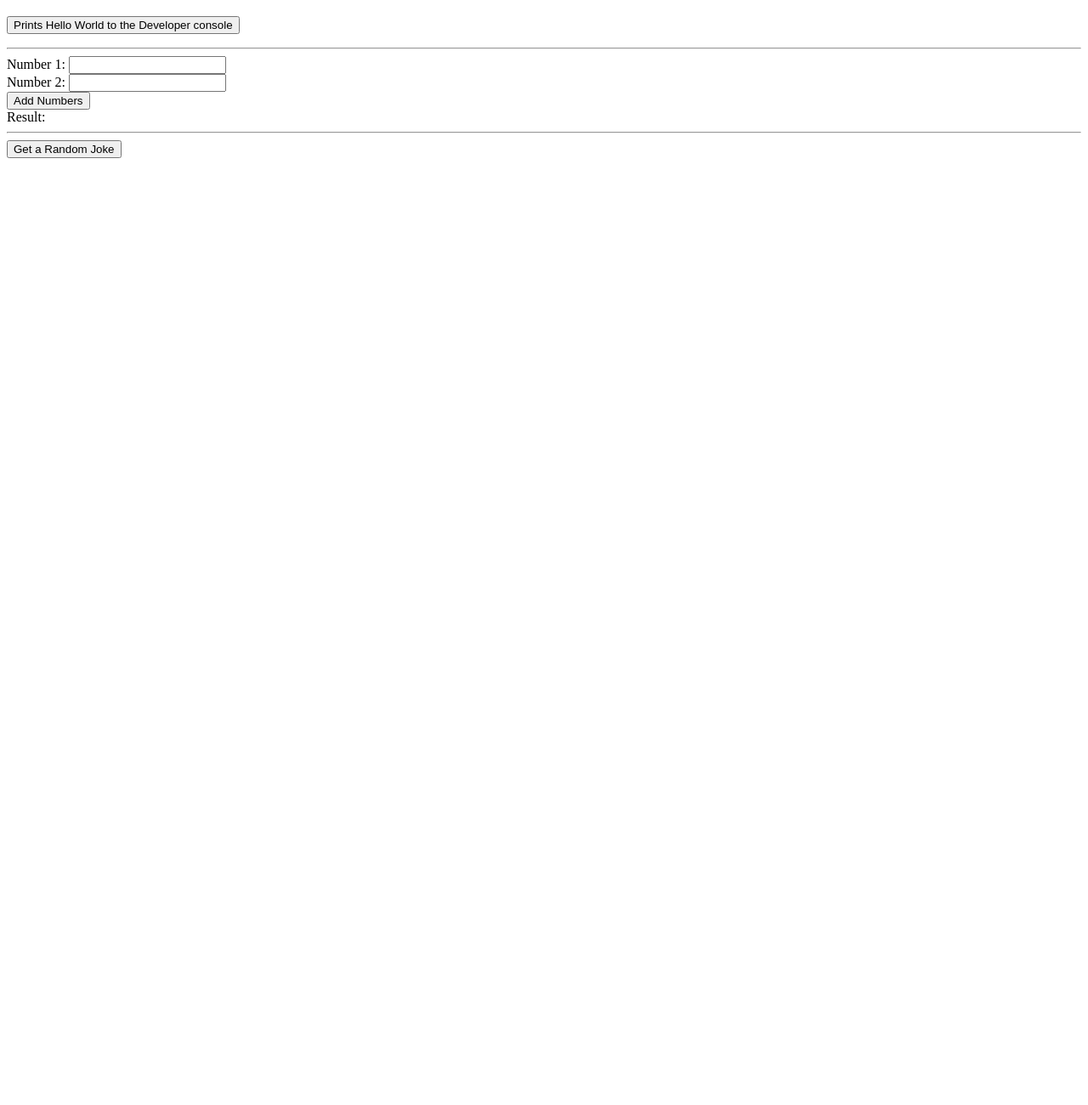
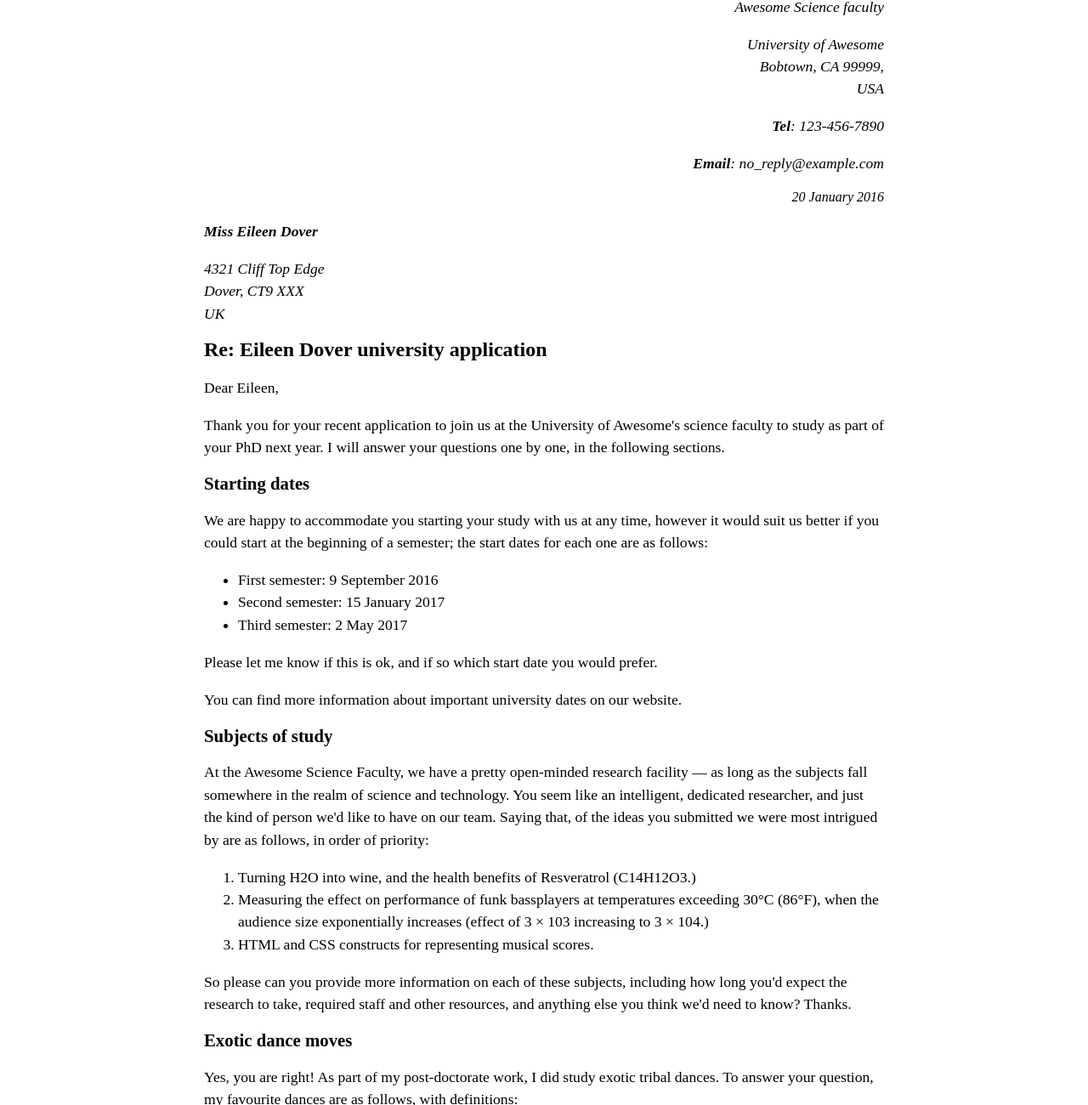
Before and after one commit to AidanBrown321/M3.2-Lab, a website: page index.html in a window 1280 px wide. Shown: the part 67-1367 px from the top of the page at 85% size. Before the commit the page ends 800 px from the top, so only its background shows below. Drawn offline with Linux system fonts and the light colour scheme.

Commit message:
Added some structure and copied in the text and css

```diff
--- a/css/style.css
+++ b/css/style.css
@@ -1,4 +1,24 @@
-h1{
-  border-color: #d3e644;
-  border-style: dashed;
+body {
+  max-width: 800px;
+  margin: 0 auto;
 }
+
+.sender-column {
+  text-align: right;
+}
+
+h1 {
+  font-size: 1.5em;
+}
+
+h2 {
+  font-size: 1.3em;
+}
+
+p,ul,ol,dl,address {
+  font-size: 1.1em;
+}
+
+p, li, dd, dt, address {
+  line-height: 1.5;
+}
--- a/index.html
+++ b/index.html
@@ -1,5 +1,5 @@
 <!doctype html>
-<html>
+<html lang="en">
 
 <head>
     <meta charset="utf-8">
@@ -11,68 +11,95 @@
 </head>
 
 <body>
-  <h1>HTML Rocks!</h1>
-  <p>
-    <button  onclick="helloWorld()">Prints Hello World to the Developer console</button>
-  </p>
-  <hr>
-  <form id="addForm">
-    <label for="num1">Number 1:</label>
-    <input type="number" id="num1" name="num1" required>
-    <br>
-    <label for="num2">Number 2:</label>
-    <input type="number" id="num2" name="num2" required>
-    <br>
-    <button type="submit">Add Numbers</button>
-  </form>
 
-  <label id="result">Result:</label>
+<div class="sender-column" style="font-style: italic;">
+    <p><strong>Dr. Eleanor Gaye</strong></p>
+    <p>Awesome Science faculty </p>
+    <address>University of Awesome<br>
+        Bobtown, CA 99999,<br>
+        USA
+    </address>
+    <p><strong>Tel</strong>: 123-456-7890</p>
+    <p><strong>Email</strong>: no_reply@example.com </p>
 
-  <hr>
+    <time datetime="2016-01-20">20 January 2016</time>
+</div>
 
-  <button id="jokeButton">Get a Random Joke</button>
-  <p id="joke"></p>
+<div style="font-style: italic;">
+    <p><strong>Miss Eileen Dover</strong></p>
+    <address>4321 Cliff Top Edge <br>
+        Dover, CT9 XXX <br>
+        UK
+    </address>
+</div>
 
-  <script type="module" script="js/main.js">
-    import {helloWorld, add, fetchRandomJoke} from './js/main.js';
+<h1>Re: Eileen Dover university application</h1>
 
-    // This shows how to assign a function to the window object
-    // so that it can be called from the browser console
-    window.helloWorld = helloWorld;
+<p>Dear Eileen, </p>
+<p>Thank you for your recent application to join us at the University of Awesome's science faculty to study as part of
+    your
+    PhD next year. I will answer your questions one by one, in the following sections. </p>
 
-    // This shows how to add an event listener to a button in the HTML
-    // and call a function when the button is clicked
-    const form = document.getElementById('addForm');
-    form.addEventListener('submit', function(e) {
-      e.preventDefault();
-      const num1 = parseFloat(document.getElementById('num1').value);
-      const num2 = parseFloat(document.getElementById('num2').value);
-      try{
-        const result = add(num1, num2);
-        document.getElementById('result').textContent = `Result: ${result}`;
-      }catch(e){
-        console.error(e);
-        document.getElementById('result').textContent = `Error: ${e.message}`;
-      }
+<h2>Starting dates</h2>
 
-    });
+<p>We are happy to accommodate you starting your study with us at any time, however it would suit us better if you could
+    start at the beginning of a semester; the start dates for each one are as follows: </p>
 
-    // this shows how to add an event listener to a button in the HTML
-    // that calls a function that fetches a random joke from an API
-    // and displays it on the page
-    const jokebtn = document.getElementById('jokeButton');
-    const jokeresult = document.getElementById('joke');
-    jokebtn.addEventListener('click', async () => {
-      try {
-        jokeresult.textContent = 'Loading...';
-        const joke = await fetchRandomJoke();
-        document.getElementById('joke').textContent = joke;
-      } catch (e) {
-        console.error(e);
-        document.getElementById('joke').textContent = `Error: ${e.message}`;
-      }
-    });
-  </script>
+<ul>
+    <li>First semester: 9 September 2016</li>
+    <li>Second semester: 15 January 2017</li>
+    <li>Third semester: 2 May 2017</li>
+</ul>
+<p>Please let me know if this is ok, and if so which start date you would prefer. </p>
+
+<p>You can find more information about important university dates on our website.</p>
+
+
+<h2>Subjects of study</h2>
+
+<p>At the Awesome Science Faculty, we have a pretty open-minded research facility — as long as the subjects fall
+    somewhere in the realm of science and technology. You seem like an intelligent, dedicated researcher, and just the
+    kind of person we'd like to have on our team. Saying that, of the ideas you submitted we were most intrigued by are
+    as follows, in order of priority:</p>
+
+<ol>
+    <li>Turning H2O into wine, and the health benefits of Resveratrol (C14H12O3.)</li>
+    <li>Measuring the effect on performance of funk bassplayers at temperatures exceeding 30°C (86°F), when the audience
+        size exponentially increases (effect of 3 × 103 increasing to 3 × 104.)
+    </li>
+    <li>HTML and CSS constructs for representing musical scores.</li>
+</ol>
+
+<p>So please can you provide more information on each of these subjects, including how long you'd expect the research to
+    take, required staff and other resources, and anything else you think we'd need to know? Thanks. </p>
+
+
+<h2>Exotic dance moves</h2>
+
+<p>Yes, you are right! As part of my post-doctorate work, I did study exotic tribal dances. To answer your question, my
+favourite dances are as follows, with definitions:</p>
+
+<dl>
+    <dt>Polynesian chicken dance</dt>
+<dd>A little known but very influential dance dating back as far as 300BC, a whole village would dance around in a
+    circle like chickens, to encourage their livestock to be "fruitful". </dd>
+
+<dt>Icelandic brownian shuffle</dt>
+<dd>Before the Icelanders developed fire as a means of getting warm, they used to practice this dance, which involved
+huddling close together in a circle on the floor, and shuffling their bodies around in imperceptibly tiny, very rapid
+movements. One of my fellow students used to say that he thought this dance inspired modern styles such as Twerking. </dd>
+<dt>Arctic robot dance </dt>
+<dd>An interesting example of historic misinformation, English explorers in the 1960s believed to have discovered a new
+dance style characterized by "robotic", stilted movements, being practiced by inhabitants of Northern Alaska and Canada.
+    Later on however it was discovered that they were just moving like this because they were really cold. </dd>
+</dl>
+
+<p>For more of my research, see my exotic dance research page. </p>
+
+<p>Yours sincerely, </p>
+<p>Dr Eleanor Gaye </p>
+
+<p>University of Awesome motto: "Be awesome to each other." -- The memoirs of Bill S Preston, Esq </p>
 
 </body>
 
```
Lines whose indentation alone changed are shown as unchanged.
